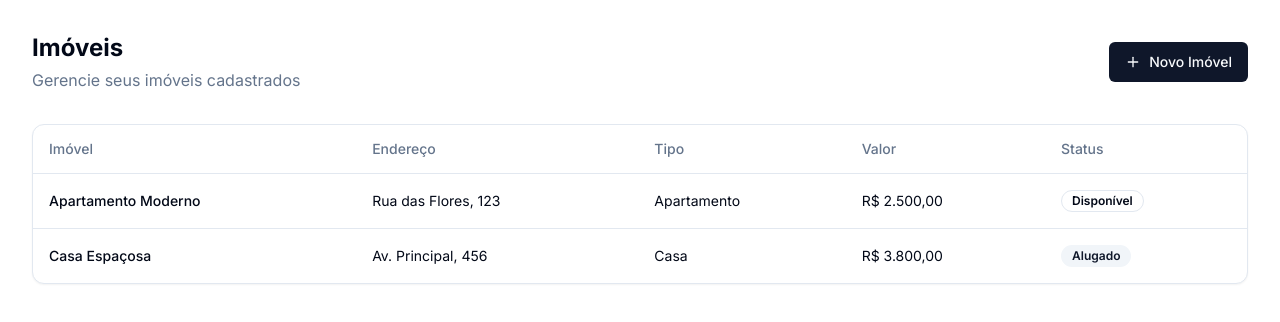
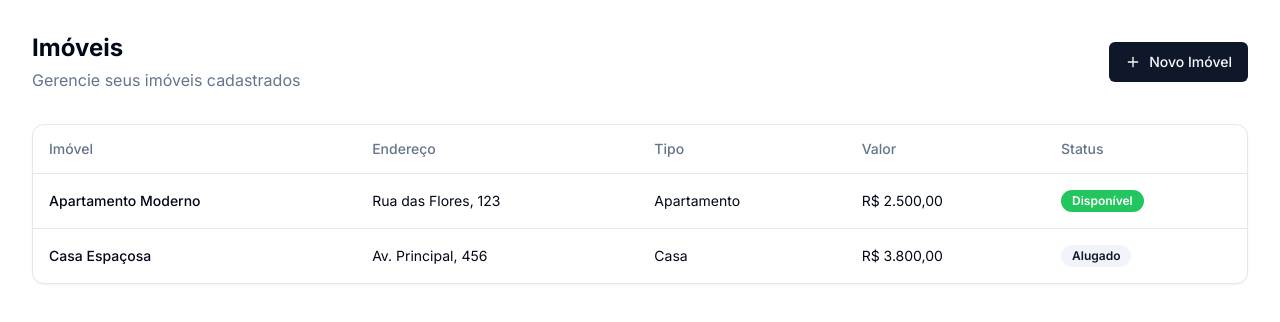
Before and after one commit to jjomonero/al-proj, a React (Vite) app: page /imoveis in a window 1280 px wide. Shown: the top 322 px of the page. Built offline with nearby package versions, Linux system fonts and the light colour scheme.

Commit message:
Fix type error in Properties.tsx
Updated the badge variant in the Properties component to ensure compatibility with TypeScript types, resolving the type assignment error encountered.
[skip gpt_engineer]

```diff
--- a/src/components/ui/badge.tsx
+++ b/src/components/ui/badge.tsx
@@ -15,6 +15,8 @@ const badgeVariants = cva(
         destructive:
           "border-transparent bg-destructive text-destructive-foreground hover:bg-destructive/80",
         outline: "text-foreground",
+        success:
+          "border-transparent bg-green-500 text-white hover:bg-green-600",
       },
     },
     defaultVariants: {
```
